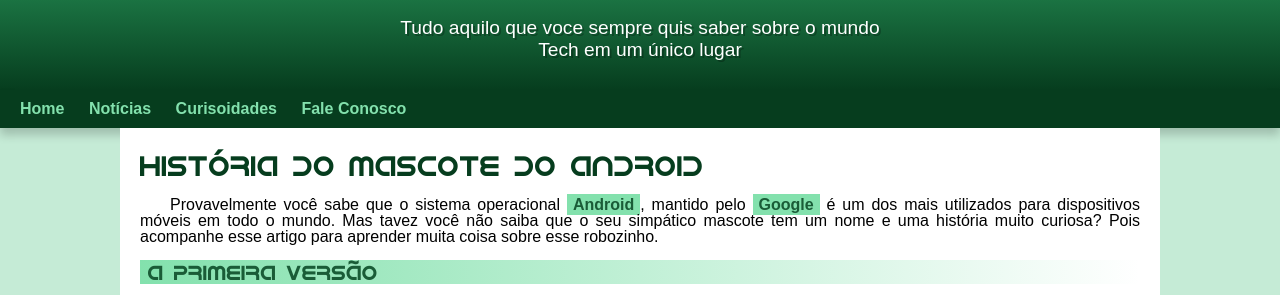
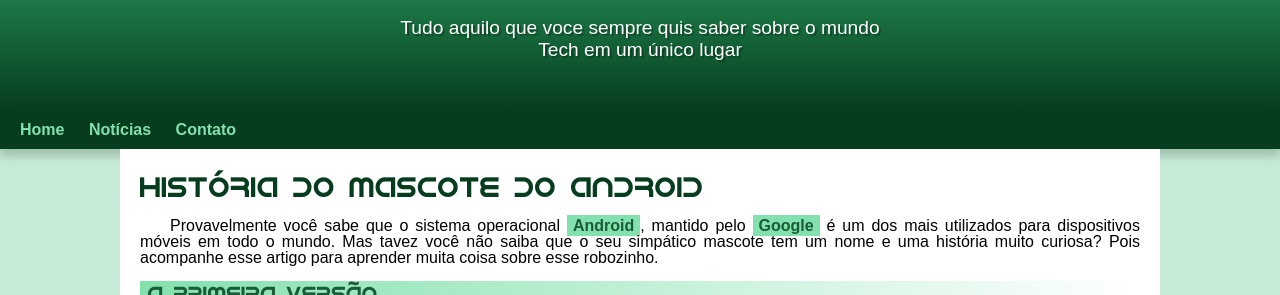
Before and after one commit to gabrielxavier7/projeto-android, a plain HTML site: page index.html in a window 1280 px wide. Shown: the part 90-385 px from the top of the page. Drawn offline with Linux system fonts and the light colour scheme.

Commit message:
problema de padding resolvido

```diff
--- a/estilo/style.css
+++ b/estilo/style.css
@@ -57,7 +57,7 @@ header > p{
     padding-right: 10px;
     padding-left: 10px;
     margin: auto;
-    margin-bottom: 30px;
+    padding-bottom: 50px;
     text-shadow: 2px 2px 0px rgba(0, 0, 0, 0.267);
 }
 nav{
--- a/index.html.html
+++ b/index.html
@@ -15,8 +15,7 @@
     <nav>
         <a href="#">Home</a>
         <a href="#">Notícias</a>
-        <a href="#">Curisoidades</a>
-        <a href="#">Fale Conosco</a>
+        <a href="#">Contato</a>
     </nav>
     <main>
         <article>
```
